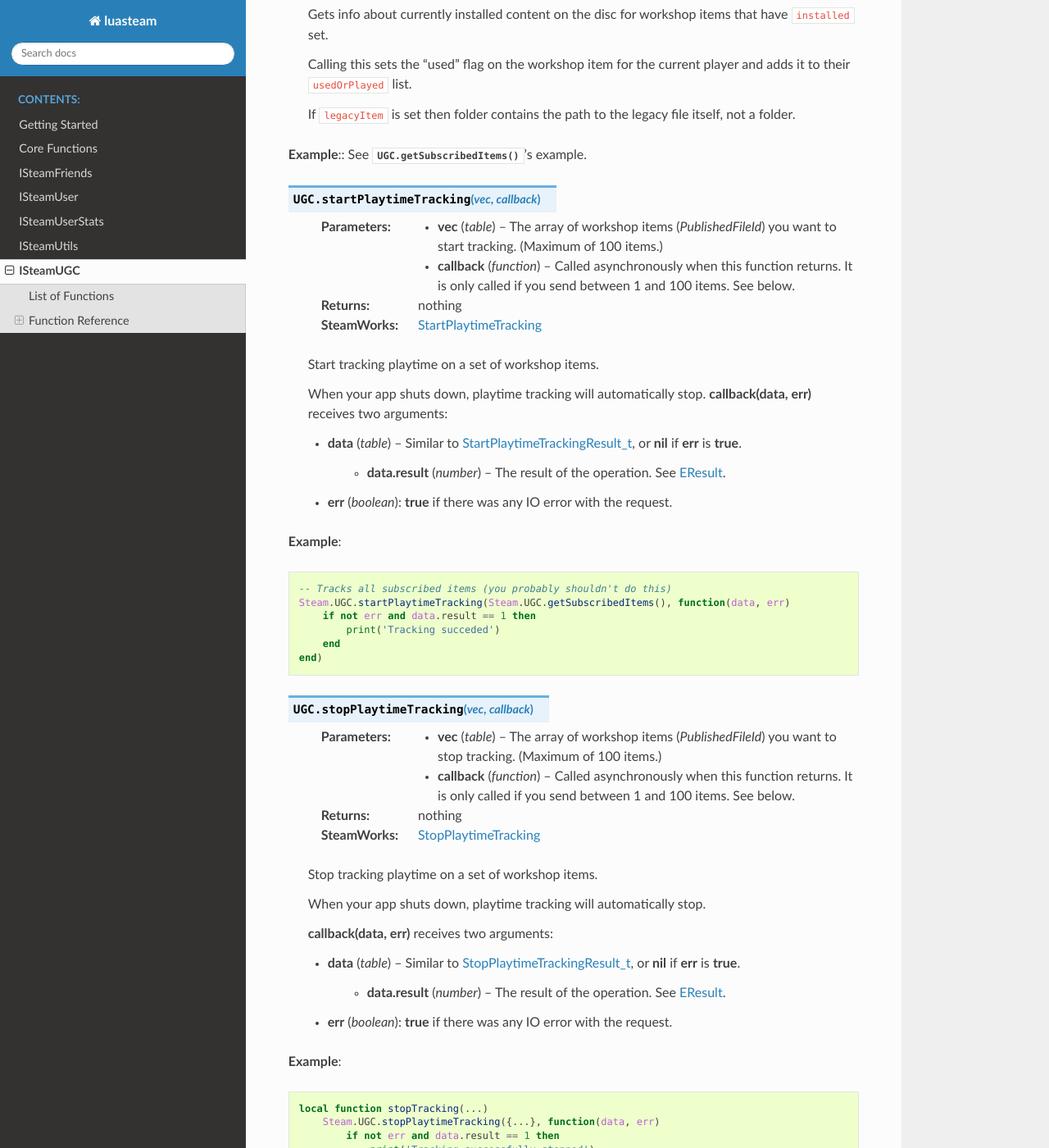
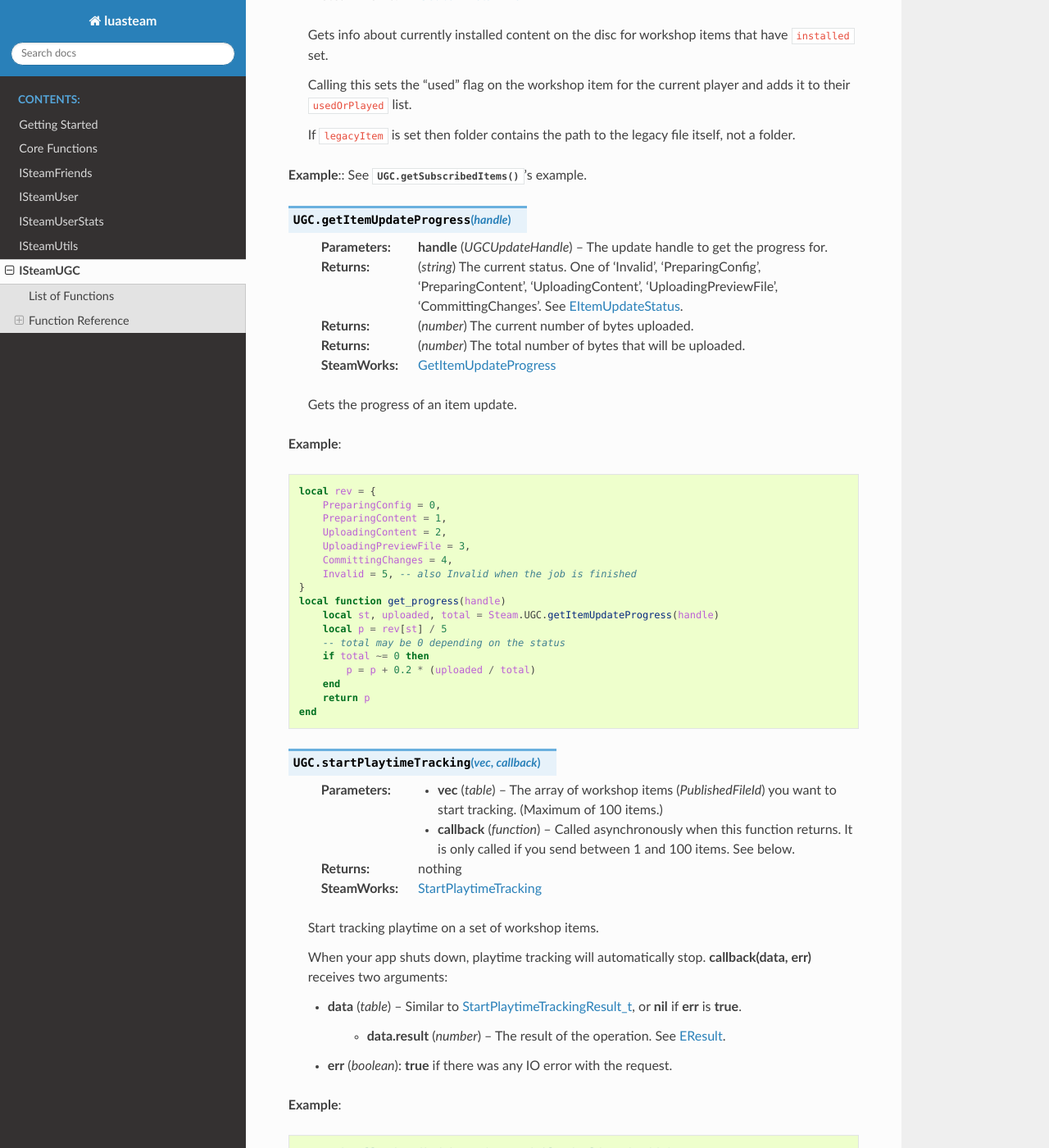
Before and after one commit to uspgamedev/luasteam, a Sphinx documentation site: the page built from docs/UGC.rst, in a window 1280 px wide and 1400 px high, scrolled down 6229 px. Shown: the whole window at 82% size. Built offline with Sphinx 7.4.7 and the Read the Docs theme 2.0.0, drawn with Linux system fonts in a browser that asks for light colours; some of the changed text lies outside the part shown.

Commit message:
Adding getItemUpdateStatus

```diff
--- a/docs/UGC.rst
+++ b/docs/UGC.rst
@@ -16,6 +16,7 @@ List of Functions
 * :func:`UGC.getSubscribedItems`
 * :func:`UGC.getItemState`
 * :func:`UGC.getItemInstallInfo`
+* :func:`UGC.getItemUpdateProgress`
 * :func:`UGC.startPlaytimeTracking`
 * :func:`UGC.stopPlaytimeTracking`
 * :func:`UGC.stopPlaytimeTrackingForAllItems`
@@ -266,6 +267,36 @@ Function Reference
 
 **Example**:: See :func:`UGC.getSubscribedItems`'s example.
 
+.. function:: UGC.getItemUpdateProgress (handle)
+
+    :param UGCUpdateHandle handle: The update handle to get the progress for.
+    :returns: (`string`) The current status. One of 'Invalid', 'PreparingConfig', 'PreparingContent', 'UploadingContent', 'UploadingPreviewFile', 'CommittingChanges'. See `EItemUpdateStatus <https://partner.steamgames.com/doc/api/ISteamUGC#EItemUpdateStatus>`_.
+    :returns: (`number`) The current number of bytes uploaded.
+    :returns: (`number`) The total number of bytes that will be uploaded.
+    :SteamWorks: `GetItemUpdateProgress <https://partner.steamgames.com/doc/api/ISteamUGC#GetItemUpdateProgress>`_
+
+    Gets the progress of an item update.
+
+**Example**::
+
+    local rev = {
+        PreparingConfig = 0,
+        PreparingContent = 1,
+        UploadingContent = 2,
+        UploadingPreviewFile = 3,
+        CommittingChanges = 4,
+        Invalid = 5, -- also Invalid when the job is finished
+    }
+    local function get_progress(handle)
+        local st, uploaded, total = Steam.UGC.getItemUpdateProgress(handle)
+        local p = rev[st] / 5
+        -- total may be 0 depending on the status
+        if total ~= 0 then
+            p = p + 0.2 * (uploaded / total)
+        end
+        return p
+    end
+
 .. function:: UGC.startPlaytimeTracking (vec, callback)
 
     :param table vec: The array of workshop items (`PublishedFileId`) you want to start tracking. (Maximum of 100 items.)
```
Also changed, not shown: other parts of docs/UGC.rst (+1 -1 lines), 2 other files.
